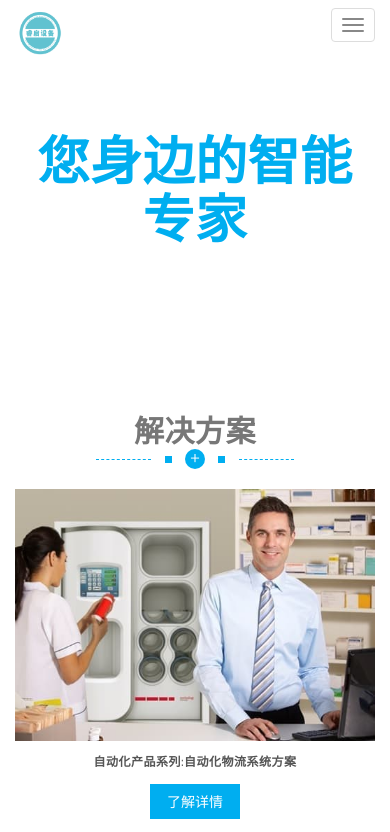
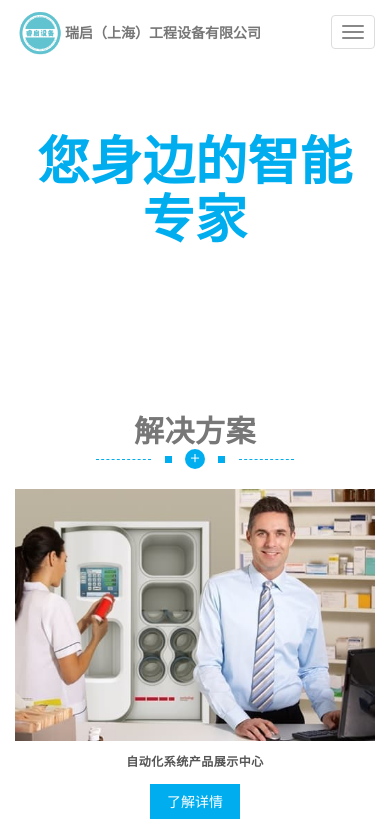
Before and after one commit to forever-z-133/branchone, a plain HTML site: page index.html in a window 390 px wide. Shown: the top 832 px of the page. Drawn offline with Linux system fonts and the light colour scheme.

Commit message:
少量文本修改

```diff
--- a/css/responsive.css
+++ b/css/responsive.css
@@ -101,6 +101,8 @@ Designed By: rkwebdesigns
 .section19 .section19-404  h1{font-size:10em;}
 .navbar-brand {	margin-left:15px !important;}
 .section-10-btn-cont{text-align:left; margin: 17px 0 0 0;}
+.navbar-text { line-height: 36px; font-size: 1em; }
+.navbar-default .navbar-toggle { margin-top: 15px }
 }
 /* Wide Mobile Layout: 480px. */
 @media only screen and (min-width: 481px) and (max-width: 640px) {
--- a/css/style.css
+++ b/css/style.css
@@ -1865,6 +1865,10 @@ p {
     width: 100px;
     height: 100px;
     display: inline-block;
+}
+.navbar-text {
+    line-height: 76px;
+    font-size: 1.4em;
 }
 .title-add{
     font-size: 16px;
--- a/index.html
+++ b/index.html
@@ -60,6 +60,7 @@
           <a class="navbar-brand" href="index.html">
             <img src="images/logo.png" alt="logo">
           </a>
+          <p class="navbar-text">瑞启（上海）工程设备有限公司</p>
         </div>
         <div class="collapse navbar-collapse" id="bs-example-navbar-collapse-1" data-hover="dropdown" data-animations="fadeIn">
               <ul class="nav navbar-nav navbar-right">
@@ -155,7 +156,7 @@
           <div class="col-md-4 col-sm-12">
             <div class="section-2-box-left wow fadeInLeft">
               <figure><img src="images/solve8.jpg" class="img-responsive"></figure>
-              <h4>自动化产品系列:自动化物流系统方案</h4>
+              <h4>自动化系统产品展示中心</h4>
               <!-- <p>Using many font styles canslow down your webpage, so only select the font styles that you consectetur adipiscing elit, sed do eiusmod.</p> -->
               <a href="case.html#solve1" class="btn btn-primary">了解详情</a>
             </div>
```
